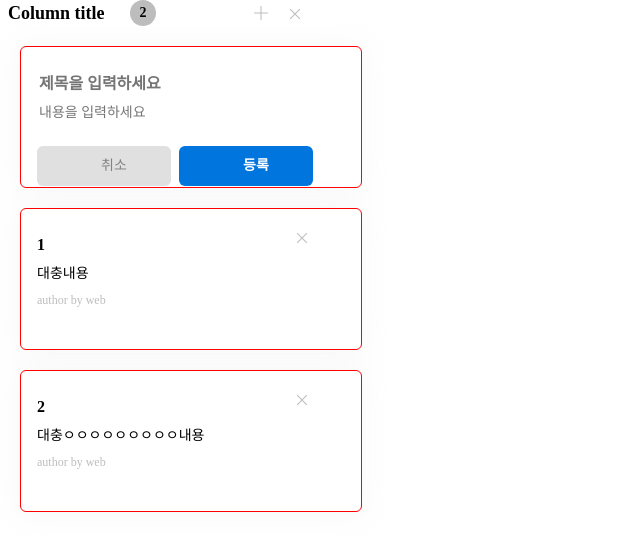
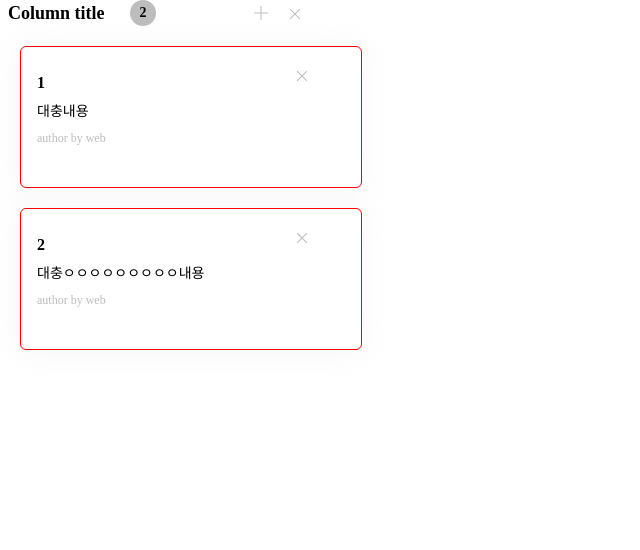
Before and after one commit to codesquad-members-2021/todo-list, a React (Create React App) app in the folder frontend/: page / in a window 1280 px wide. Shown: the top 550 px of the page, without its empty margins (0-640 px from the left). Built offline with nearby package versions, Linux system fonts and the light colour scheme.

Commit message:
feat: add clickEvent in Column.js
add clickEvent on plusButton to make cardInput component in <ul>

```diff
--- a/frontend/src/components/Seong/ButtonAccent.js
+++ b/frontend/src/components/Seong/ButtonAccent.js
@@ -46,10 +46,10 @@ const Wrapper = styled.div`
     }
 `;
 
-const ButtonAccent = ({ title }) => {
+const ButtonAccent = ({ title, clickHandler }) => {
     return (
         <Wrapper>
-            <div className="button">
+            <div onClick={clickHandler} className="button">
                 <div className="button--title">{title}</div>
             </div>
         </Wrapper>
--- a/frontend/src/components/Seong/CardInput.js
+++ b/frontend/src/components/Seong/CardInput.js
@@ -1,4 +1,4 @@
-import React from 'react';
+import React, { useState } from 'react';
 import styled from 'styled-components';
 import ButtonAccent from './ButtonAccent';
 import ButtonNomal from './ButtonNomal';
@@ -154,7 +154,13 @@ const Wrapper = styled.div`
     }
 `;
 
-const CardInput = () => {
+const CardInput = ({list, clickHandler}) => {
+    const [title, setTitle] = useState()
+    const [body, setBody] = useState()
+    const addCard = () =>{
+        list.push({title, body, author: "web"})
+        clickHandler()
+    }
     return (
         <Wrapper>
             <div className="card-input">
@@ -162,15 +168,17 @@ const CardInput = () => {
                     <input
                         className="card-input__text--title"
                         placeholder="제목을 입력하세요"
+                        onChange={({target})=>setTitle(target.value)}
                     ></input>
                     <input
                         className="card-input__text--body"
                         placeholder="내용을 입력하세요"
+                        onChange={({target})=>setBody(target.value)}
                     ></input>
                 </div>
                 <div className="card-input__button">
                     <ButtonNomal title="취소" />
-                    <ButtonAccent title="등록" />
+                    <ButtonAccent clickHandler={addCard} title="등록" />
                 </div>
             </div>
         </Wrapper>
--- a/frontend/src/components/Seong/Column.js
+++ b/frontend/src/components/Seong/Column.js
@@ -1,4 +1,4 @@
-import React from 'react';
+import React, { useState } from 'react';
 import styled from 'styled-components';
 import Card from './Card'
 import ButtonDelete from './ButtonDelete'
@@ -94,24 +94,32 @@ const ColumnWrapper = styled.div`
 `;
 
 const Column = ({ title, list }) => {
-    const CardList = list.map((v,i)=><li key={i}><Card {...v} /></li>)
-
-    CardList.unshift(<li key={3}><CardInput /></li>)
+    const [cardList, setCardList] = useState(list.map((v,i)=><li key={i}><Card {...v} /></li>))
+    const [isInProgress, setProgress]= useState(false);
+    const plusEvent = () => {
+        if(isInProgress) return
+        setCardList([<li key={cardList.length}><CardInput list={list} clickHandler={reRender} /></li>, ...cardList])
+        setProgress(true)
+    }
+    const reRender = () => {
+        setCardList(list.map((v,i)=><li key={i}><Card {...v} /></li>))
+        setProgress(false)
+    }
     return (
         <ColumnWrapper>
             <div className="column">
                 <span className="column__text">
                     <span className="column__text--title">{title}</span>
-                    <span className="column__text--count">{list.length}</span>
+                    <span className="column__text--count">{cardList.length}</span>
                 </span>
-                <div className="column__plus-button">
+                <div onClick={plusEvent} className="column__plus-button">
                     <ButtonPlus />
                 </div>
                 <div className="column__delete-button">
                     <ButtonDelete />
                 </div>
             </div>
-            <ul>{CardList}</ul>
+            <ul>{cardList}</ul>
         </ColumnWrapper>
     );
 };
```
